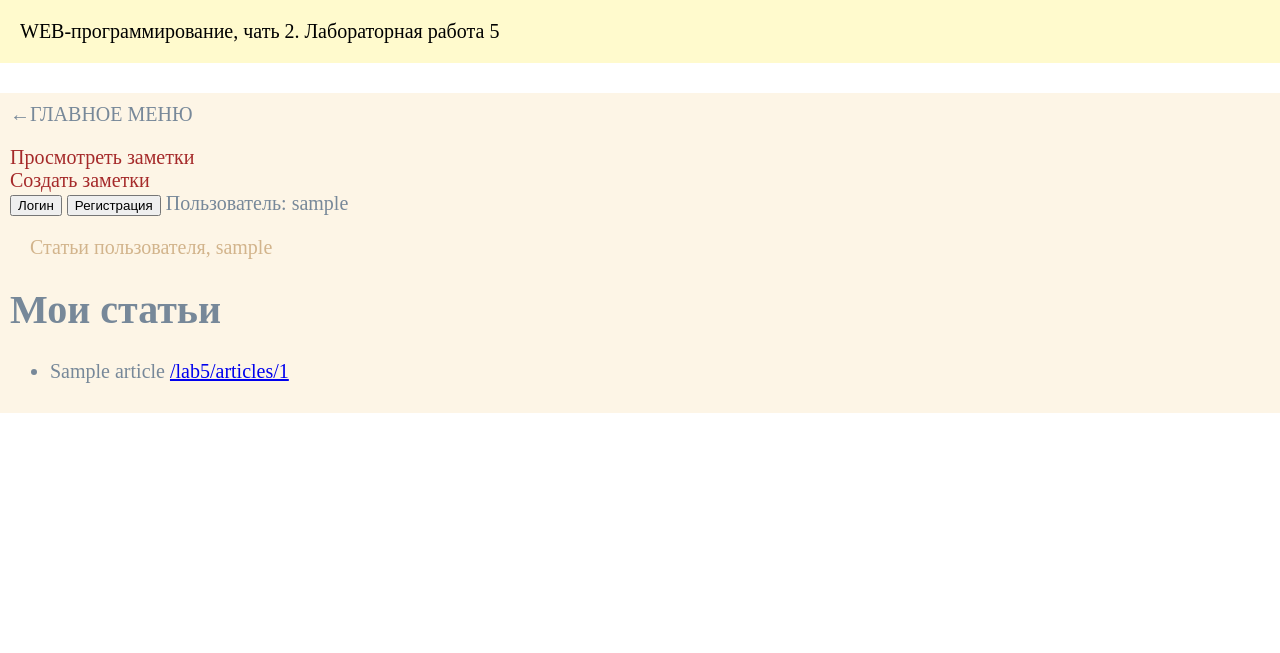
After one commit to makkarinna/weblab-python, a Flask app: page /lab5/articles in a window 1280 px wide. The commit adds this page. Shown: the top 653 px of the page. Run offline with Flask 3, Linux system fonts and the light colour scheme; the visitor is signed in with stand-in values (Sample User, id 1); a database or web service that is not in the repository returns one stand-in record (values such as "Sample title"); some libraries are stand-ins or nearby versions.

Commit message:
Завершение

```diff
--- a/app.py
+++ b/app.py
@@ -6,6 +6,7 @@ from lab4 import lab4
 from lab5 import lab5
 
 app = Flask(__name__)
+app.secret_key = "123"
 app.register_blueprint(lab1)
 app.register_blueprint(lab2)
 app.register_blueprint(lab3)
--- a/lab5.py
+++ b/lab5.py
@@ -1,4 +1,5 @@
-from flask import Blueprint, render_template, request, redirect, url_for
+from werkzeug.security import check_password_hash, generate_password_hash
+from flask import Blueprint, render_template, request, redirect, url_for, session
 import psycopg2
 
 
@@ -34,11 +35,186 @@ def main():
     return "go to console"
 
 
+@lab5.route('/lab5/users')
+def get_users():
+    connection = dbConnect()
+    cursor = connection.cursor()
+
+    cursor.execute("SELECT username FROM users")
+
+    results = cursor.fetchall()
+
+    cursor.close()
+    connection.close()
+
+    return render_template('labb.html', users=results)
+
+
 @lab5.route('/lab5/site')
 def fife():
     return render_template('lab5.html')
 
 
-@lab5.route('/lab5/reg')
-def lab():
-    return render_template('lab5_reg.html')
+@lab5.route('/lab5/reg', methods = ['GET', 'POST'])
+def reg():
+    errors = []
+
+    if request.method == "GET":
+        return render_template('lab5_reg.html', errors=errors)
+
+    user_name = request.form.get("user_name")
+    password = request.form.get("password")
+
+
+    if not (user_name or password):
+        errors.append("Пожалуйста заполните все поля")
+        print(errors)
+        return render_template('lab5_reg.html', errors=errors)
+
+    hashPassword = generate_password_hash(password)
+
+    conn = dbConnect()
+    cur = conn.cursor()
+
+    cur.execute("SELECT username FROM users WHERE username = %s;", (user_name,))
+
+    if cur.fetchone() is not None:
+        errors.append("Пользователь с данным именем уже существует")
+
+        conn.close()
+        cur.close()
+
+        return render_template('lab5_reg.html', errors=errors)
+
+    cur.execute("INSERT INTO users (username, password) VALUES (%s, %s);", (user_name, hashPassword))
+
+    conn.commit()
+    conn.close()
+    cur.close()
+
+    return redirect('/lab5/login')
+
+
+@lab5.route('/lab5/login', methods=['GET', 'POST'])
+def login():
+    errors = []
+
+    if request.method == "GET":
+        return render_template("login1.html", errors=errors)
+
+    username = request.form.get("username")
+    password = request.form.get("password")
+
+    if not (username or password):
+        errors.append("Пожалуйста, заполните все поля!")
+        return render_template("login1.html", errors=errors)
+
+    conn = dbConnect()
+    cur = conn.cursor()
+
+    cur.execute("SELECT id, password FROM users WHERE username = %s;", (username,))
+
+    results = cur.fetchone()
+
+    if results is None:
+        errors.append("Неправильный логин или пароль")
+        dbClose(cur, conn)
+        return render_template("login1.html", errors=errors)
+
+    userId, hashPassword = results
+
+    if check_password_hash(hashPassword, password):
+        session['id'] = userId
+        session['username'] = username
+        dbClose(cur, conn)
+        return redirect("/lab5/site")
+
+    else:
+        errors.append("Неправильный логин или пароль")
+        dbClose(cur, conn)
+        return render_template("login1.html", errors=errors)
+
+
+@lab5.route('/lab5/zametki' , methods = ['GET', 'POST'])
+def create():
+    errors = []
+
+    userID = session.get('id')
+    username = session.get('username')
+
+    if userID is not None:
+
+        if request.method == 'GET':
+            return render_template('zametki.html')
+
+        if request.method == 'POST':
+            text_article = request.form.get('text_article')
+            title = request.form.get('title_article')
+
+
+            if len(text_article) == 0:
+                errors.append('Заполните текст')
+                return render_template('zametki.html', errors=errors, username=username)
+
+            conn = dbConnect()
+            cur = conn.cursor()
+
+            cur.execute("INSERT INTO articles (user_id, title, article_text) VALUES (%s, %s, %s) RETURNING id;", (userID, title, text_article))
+
+            new_article_id = cur.fetchone()[0]
+            conn.commit()
+
+            dbClose(cur, conn)
+
+            return redirect(f"/lab5/articles/{new_article_id}")
+
+    return redirect("/lab5/login")
+
+
+@lab5.route("/lab5/articles/<int:article_id>")
+def getArticle(article_id):
+    userID = session.get('id')
+
+    if userID is not None:
+        conn = dbConnect()
+        cur = conn.cursor()
+
+        cur.execute("SELECT title, article_text FROM articles WHERE id = %s AND user_id = %s", (article_id, userID))
+
+        articleBody = cur.fetchone()
+
+        dbClose(cur, conn)
+
+        if articleBody is None:
+            return "Not found!"
+
+        text = articleBody[1].splitlines()
+
+    return render_template("articleN.html", article_text=text, article_title=articleBody[0], username=session.get("username"))
+
+
+@lab5.route('/lab5/articles')
+def list_articles():
+    userID = session.get('id')
+    username = session.get("username")
+
+    if userID is not None:
+        conn = dbConnect()
+        cur = conn.cursor()
+
+        cur.execute("SELECT id, title FROM articles WHERE user_id = %s;", (userID,))
+        articles_data = cur.fetchall()
+
+        articles = [{'id': row[0], 'title': row[1]} for row in articles_data]
+
+        dbClose(cur, conn)
+
+        return render_template('articles.html', articles=articles, username=username)
+
+    return redirect("/lab5/login")
+
+
+@lab5.route('/lab5/logout', methods=["GET"])
+def logout():
+    session.clear()
+    return redirect("/lab5/login")
--- a/static/main.css
+++ b/static/main.css
@@ -7,6 +7,7 @@ main {
     color: lightslategray;
     font-size: 20px;
     padding: 10px;
+    background-color:oldlace;
 
 }
 
--- /dev/null
+++ b/templates/articles.html
@@ -0,0 +1,34 @@
+{% extends "base.html" %}
+
+{% block lab %} Лабораторная работа 5 {% endblock %}
+
+{% block main %}
+    <p>
+
+        <a style="text-decoration: none; color:brown" href="/lab5/articles">Просмотреть заметки</a><br>
+        <a style="text-decoration: none; color:brown" href="/lab5/zametki">Создать заметки</a><br>
+        <a style="text-decoration: none;" href="/lab5/login">
+            <button class="log1" type="submit">Логин</button>
+        </a>
+        <a style="text-decoration: none;" href="/lab5/reg">
+            <button class="log2" type="submit">Регистрация</button>
+        </a>
+
+
+        {% if username %}
+            <a> Пользователь:
+            {{ username }}</a>
+        {% else %}
+            <a style="font-weight: bold;">Анон</a>
+        {% endif %}
+        </p>
+    </div>
+
+    <div>Статьи пользователя, {{ username }}</div>
+    <h1>Мои статьи</h1>
+    <ul>
+        {% for article in articles %}
+        <li>{{ article.title }} <a href="/lab5/articles/{{ article.id }}">/lab5/articles/{{ article.id }}</a></li>
+        {% endfor %}
+    </ul>
+{% endblock %}
```
Also changed, not shown: templates/articleN.html (added, +12 -0 lines), templates/lab5.html (+13 -3 lines), templates/labb.html (added, +13 -0 lines), templates/login1.html (added, +26 -0 lines), templates/newtitle.html (added, +47 -0 lines), templates/zametki.html (added, +20 -0 lines).
